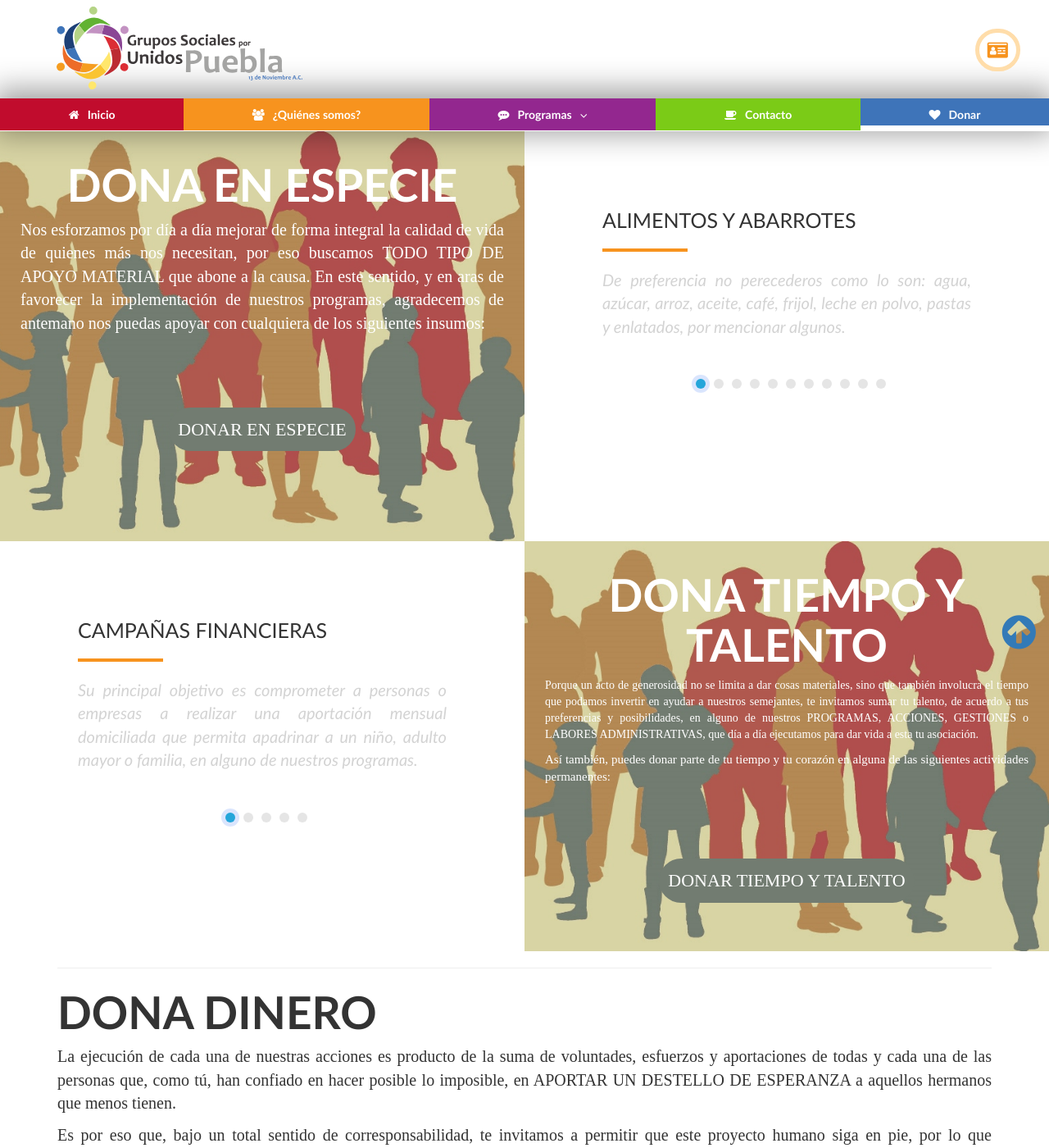
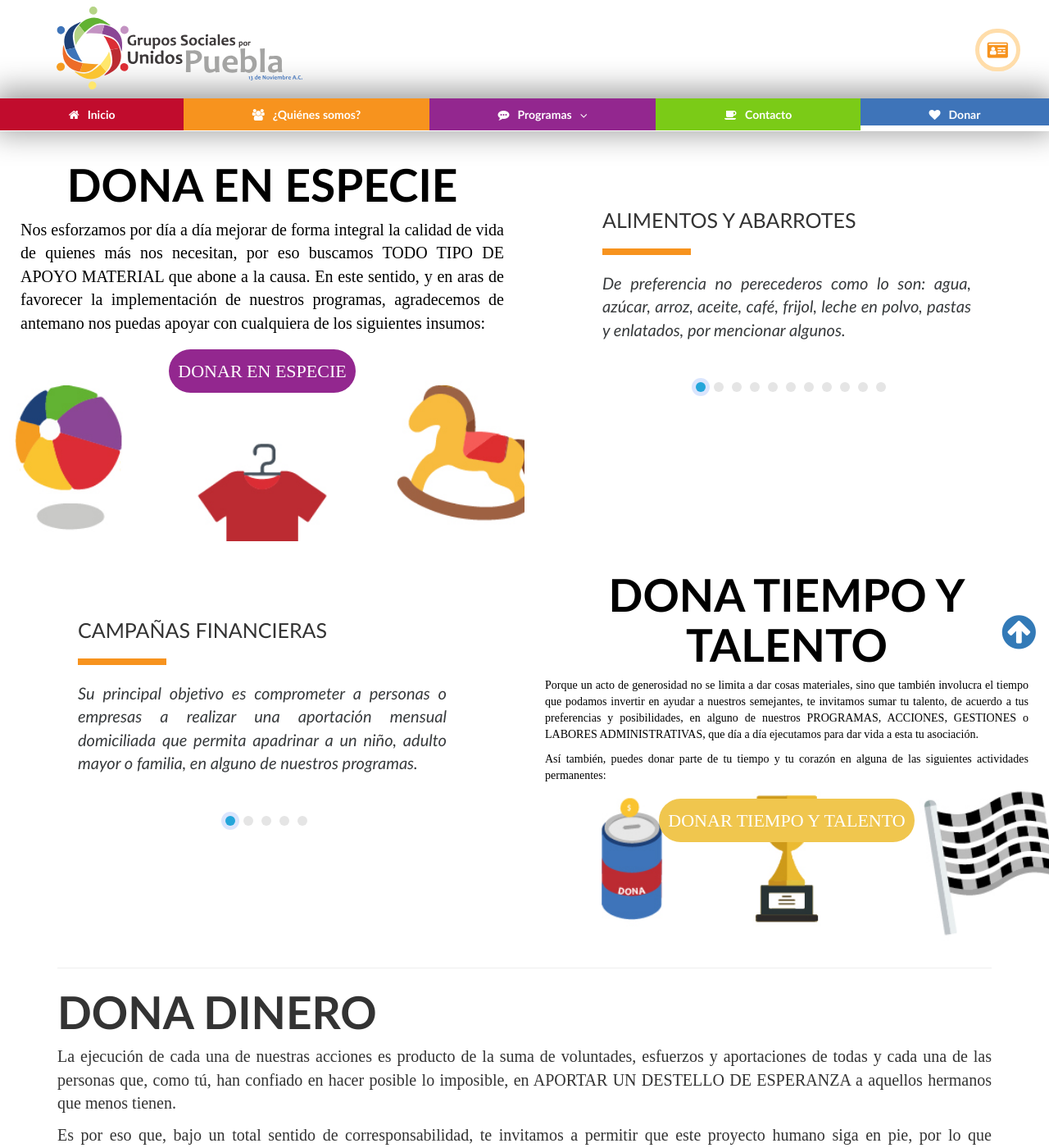
Before and after one commit to betomax-16/sistemaDeEvidenciasPisoDigno, a Laravel app: page /donacion in a window 1280 px wide. Shown: the top 1400 px of the page at 82% size. Run offline with Laravel 8, Linux system fonts and the light colour scheme; settings files or empty folders that the repository lacks are supplied; some libraries are stand-ins or nearby versions; some web fonts are replaced.

Commit message:
nuevas imagenes para donaciones

```diff
--- a/app/Http/Controllers/EvidenciaController.php
+++ b/app/Http/Controllers/EvidenciaController.php
@@ -268,7 +268,7 @@
                     ->orderBy('nombreSanitizado', 'asc')->first();
         if ($foto) {
           array_push($this->arrayFotosAEliminar, $foto);
-          Session::forget('arrayFotosAEliminar');
+          //Session::forget('arrayFotosAEliminar');
           Session::put('arrayFotosAEliminar', $this->arrayFotosAEliminar);
           $message = 'eliminado';
           //--------------------------------------------
@@ -429,6 +429,9 @@
      */
     public function edit($id)
     {
+      if (Session::has('arrayFotosAEliminar')) {
+        Session::forget('arrayFotosAEliminar');
+      }
         if (!(Session::has('proyecto') && Session::has('estado'))) {
           return view('welcome');
         }
@@ -543,6 +546,7 @@
             }
           }
         }
+        Session::forget('arrayFotosAEliminar');
       }
       $path_temporal = $this->ruta.'/imagenes/temporalEvidencias/';
       if ($request->fotos1) {
--- a/public/css/buttons.css
+++ b/public/css/buttons.css
@@ -10,6 +10,16 @@
   -o-transition: .3s;
   display: inline-block;
   background-color: #fff;
+}
+.btn-primary{
+  color: #fff;
+  background-color: #0275d8;
+  border-color: #0275d8;
+}
+.btn-primary:hover{
+  color: #fff;
+  background-color: #025aa5;
+  border-color: #01549b;
 }
 .circle{
   border-radius: 100px;
--- a/public/css/donaciones/secciones.css
+++ b/public/css/donaciones/secciones.css
@@ -7,7 +7,7 @@
   width: 100%;
 }
 #donacionTiempo .title, #donacionEspecie .title{
-  color: #fff;
+  color: #000;
   text-align: justify;
   padding: 25px;
   background-repeat: no-repeat;
@@ -20,7 +20,7 @@
 }
 #donacionTiempo .title{
   order: 0;
-  background-image: url('../../imagenes/aplicacion/tiempo.jpg');
+  background-image: url('../../imagenes/aplicacion/especie.jpg');
 }
 #donacionTiempo .slider{
   order: 1;
@@ -35,6 +35,7 @@
 }
 .title .btn, .slider .btn{
   border-radius: 50px;
+  margin-top: 2%;
 }
 .slider{
   padding: 45px;
@@ -79,7 +80,7 @@
 }
 @media (min-width:576px) and (max-width:767px) {
   .title .lastP{
-    margin-bottom: 15%;
+    margin-bottom: 1%;
   }
   .title p{
     font-size: 20px!important;
@@ -90,7 +91,7 @@
 }
 @media (min-width:768px) and (max-width:991px) {
   .title .lastP{
-    margin-bottom: 10%;
+    margin-bottom: 1%;
     font-size: 15px;
   }
   .title h4{
@@ -123,7 +124,7 @@
     width: 50%;
   }
   .title .lastP{
-    margin-bottom: 8%;
+    margin-bottom: 1%;
     font-size: 15px;
   }
   .title h4{
@@ -156,8 +157,8 @@
     width: 50%;
   }
   .title .lastP{
-    margin-bottom: 15%;
-    font-size: 15px;
+    margin-bottom: 1%;
+    /*font-size: 15px;*/
   }
   .title h4{
     text-align: center;
@@ -184,13 +185,13 @@
   text-transform: uppercase;
 }
 .slider ul li p{
-  color: lightgray;
+  color: #373a3c;
   font-style: italic;
   font-size: 20px;
   text-align: justify;
 }
 .slider ul li hr{
-  border: 2px solid #f7931e;
+  border: 4px solid #f7931e;
   width: 100px;
   margin-left: 0;
 }
--- a/public/js/Evidencias/actualizarEvidencia.js
+++ b/public/js/Evidencias/actualizarEvidencia.js
@@ -167,7 +167,7 @@
           url: urlSaveRecordig,
           data: info
         }).done(function (response) {
-          alert(JSON.stringify(response));
+          //alert(JSON.stringify(response));
           setTimeout(function () {
             $("#windowLoad").remove();
             if (response.session != undefined) {
@@ -201,7 +201,7 @@
                 window.location=redirect;
               }, 2000);
             }
-          }, 5000);
+          }, 2000);
         });
       }
     }
@@ -278,6 +278,7 @@
       //previewTemplate: document.querySelector('#preview-template').innerHTML,
       init:function () {
         var myDropzone = this;
+        $('.dz-message').css('display', 'none');
         switch (myDropzone.element.id) {
           case 'dropzoneFileUpload1':
             cargarImagenes(fotosObject, myDropzone, 'PISO_ORIGINAL');
--- a/public/js/Evidencias/subirEvidencia.js
+++ b/public/js/Evidencias/subirEvidencia.js
@@ -207,7 +207,7 @@
                 location.reload(true);
               }, 2000);
             }
-          }, 5000);
+          }, 2000);
         });
       }
     }
@@ -284,6 +284,7 @@
       //previewTemplate: document.querySelector('#preview-template').innerHTML,
       init:function () {
         var myDropzone = this;
+        $('.dz-message').css('display', 'none');
         this.on('removedfile', function (file) {
           var idDrop = this.element.id;
           var data = {
--- a/public/js/donaciones/donaciones.js
+++ b/public/js/donaciones/donaciones.js
@@ -1,6 +1,5 @@
 $(document).ready(function () {
   $('#donar').addClass('active');
-
   $('.menu-recurso li').click(function (event) {
     event.preventDefault();
     var current = $(this);
--- a/resources/views/visitante/donacion.blade.php
+++ b/resources/views/visitante/donacion.blade.php
@@ -17,7 +17,7 @@
           En este sentido, y en aras de favorecer la implementación de nuestros programas,
           agradecemos de antemano nos puedas apoyar con cualquiera de los siguientes insumos:
         </p>
-        <center><a href="{{route('contacto')}}" class="btn special">DONAR EN ESPECIE</a></center>
+        <center><a href="{{route('contacto')}}" class="btn purple-inverse">DONAR EN ESPECIE</a></center>
       </div>
       <div class="col-md-6 slider">
         <ul>
@@ -125,7 +125,7 @@
           que día a día ejecutamos para dar vida a esta tu asociación.
         </p>
         <p class="lastP">Así también, puedes donar parte de tu tiempo y tu corazón en alguna de las siguientes actividades permanentes:</p>
-        <center><a href="{{route('contacto')}}" class="btn special">DONAR TIEMPO Y TALENTO</a></center>
+        <center><a href="{{route('contacto')}}" class="btn yellow-inverse">DONAR TIEMPO Y TALENTO</a></center>
       </div>
     </div>
     <div class="row recurso">
```
Also changed, not shown: resources/views/usuarios/proveedorEvidencias/crearEvidencia.blade.php (+29 -6 lines), resources/views/usuarios/proveedorEvidencias/editarEvidencia.blade.php (+28 -5 lines), public/imagenes/aplicacion/especie.jpg, public/imagenes/aplicacion/tiempo.jpg.
